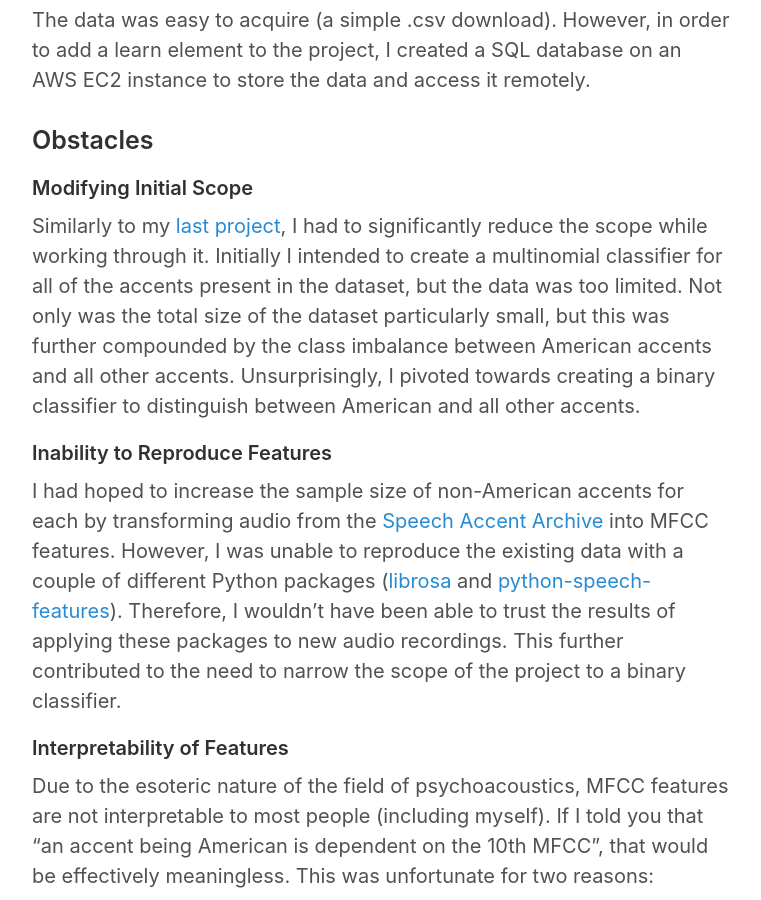
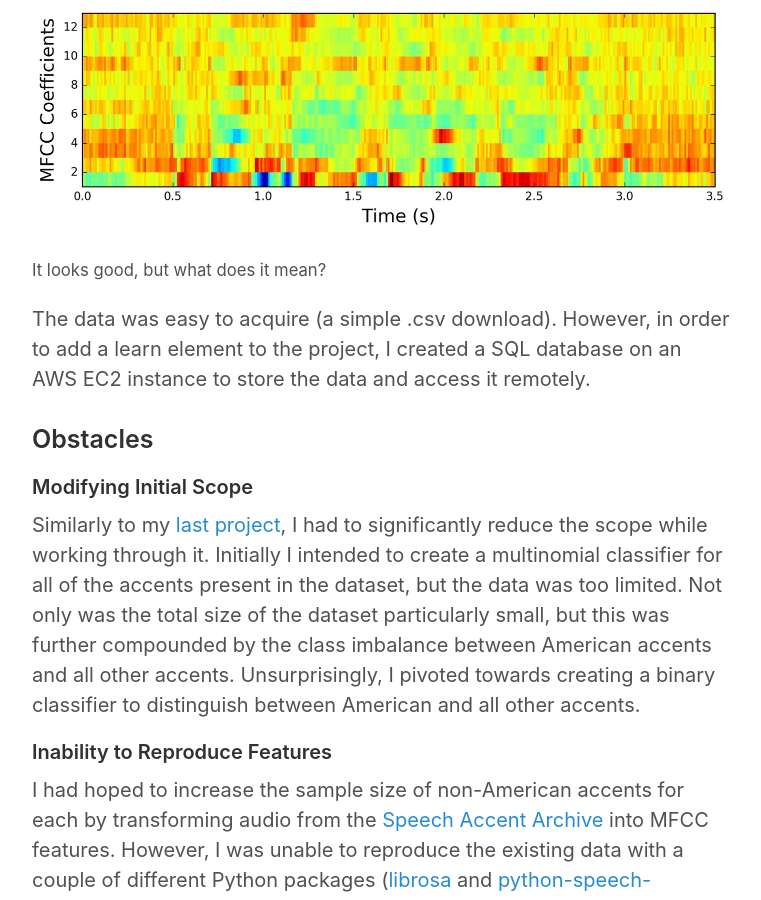
Before and after one commit to stephenjkaplan/stephenjkaplan.github.io, a Jekyll site: the page built from _posts/2020-08-25-speech-accent-classifier.md, in a window 1280 px wide and 900 px high, scrolled down 2037 px. Shown: the whole window, without its empty margins (258-1019 px from the left). Built offline with Jekyll 4.4.1, drawn with Linux system fonts in a browser that asks for light colours.

Commit message:
project 3 blog post draft 2, added image

```diff
--- a/_posts/2020-08-25-speech-accent-classifier.md
+++ b/_posts/2020-08-25-speech-accent-classifier.md
@@ -43,11 +43,16 @@ extracted from over 300 audio recordings of speakers from six different countrie
 from the United States, and the other half is divided among Spain, France, Germany, Italy, and the United Kingdom.
 (The original paper is referenced in [References](#references).)
 
-
 Each audio recording in this dataset was pre-processed and transformed into 12
 [Mel-frequency Cepstrum Coefficients](https://en.wikipedia.org/wiki/Mel-frequency_cepstrum) (MFCC). A long list of
 transformations have to be applied to the audio sample, but an oversimplified definition would be the "power" of the
 signal in each perceptible frequency range.
+
+![MFCC](/images/2020-08-25/mfcc.jpeg)
+
+<small>
+It looks good, but what does it mean?
+</small>
 
 The data was easy to acquire (a simple .csv download). However, in order to add a learn element to the project, I
 created a SQL database on an AWS EC2 instance to store the data and access it remotely.
```
Also changed, not shown: images/2020-08-25/mfcc.jpeg (added).
